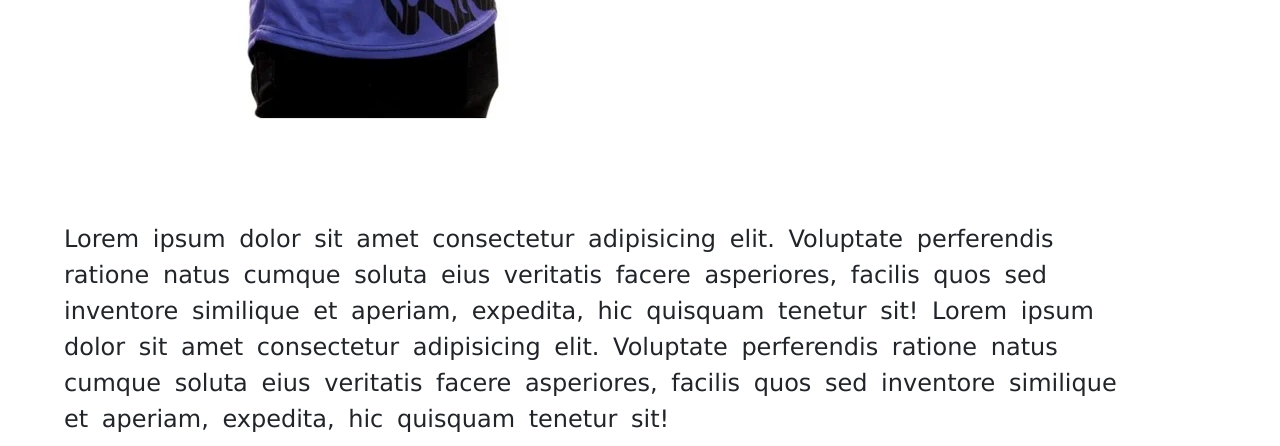
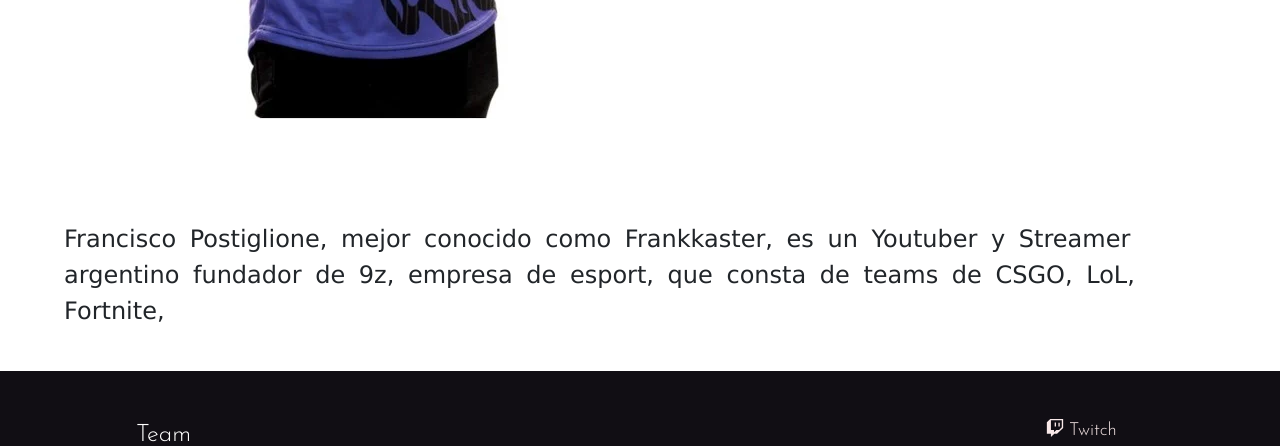
Before and after one commit to FrancoDagostino/Web-Esport, a website: page index.html in a window 1280 px wide. Shown: the part 1598-2044 px from the top of the page. Drawn offline with nearby package versions, Linux system fonts and the light colour scheme; a web font is replaced by a local one.

Commit message:
descripcion index

```diff
--- a/index.html
+++ b/index.html
@@ -63,13 +63,8 @@
           <img src="Imagenes/frankkaster-ceo-de-9z___lG27gcCKj_720x0__1.webp" alt="Frankkaster" />
         </div>
         <p>
-          Lorem ipsum dolor sit amet consectetur adipisicing elit. Voluptate
-          perferendis ratione natus cumque soluta eius veritatis facere
-          asperiores, facilis quos sed inventore similique et aperiam, expedita,
-          hic quisquam tenetur sit! Lorem ipsum dolor sit amet consectetur
-          adipisicing elit. Voluptate perferendis ratione natus cumque soluta
-          eius veritatis facere asperiores, facilis quos sed inventore similique
-          et aperiam, expedita, hic quisquam tenetur sit!
+          Francisco Postiglione, mejor conocido como Frankkaster, es un Youtuber y Streamer argentino
+          fundador de 9z, empresa de esport, que consta de teams de CSGO, LoL, Fortnite,
         </p>
       </section>
     </main>
```
